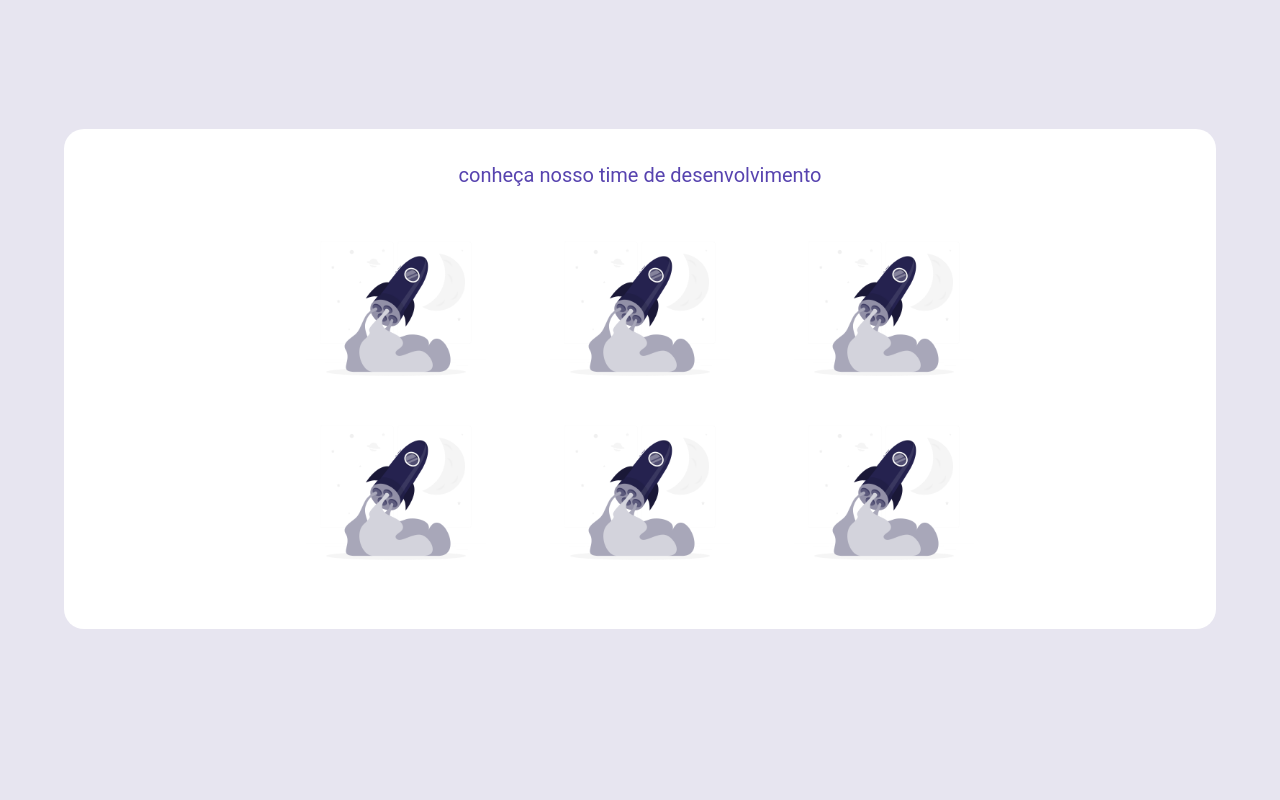
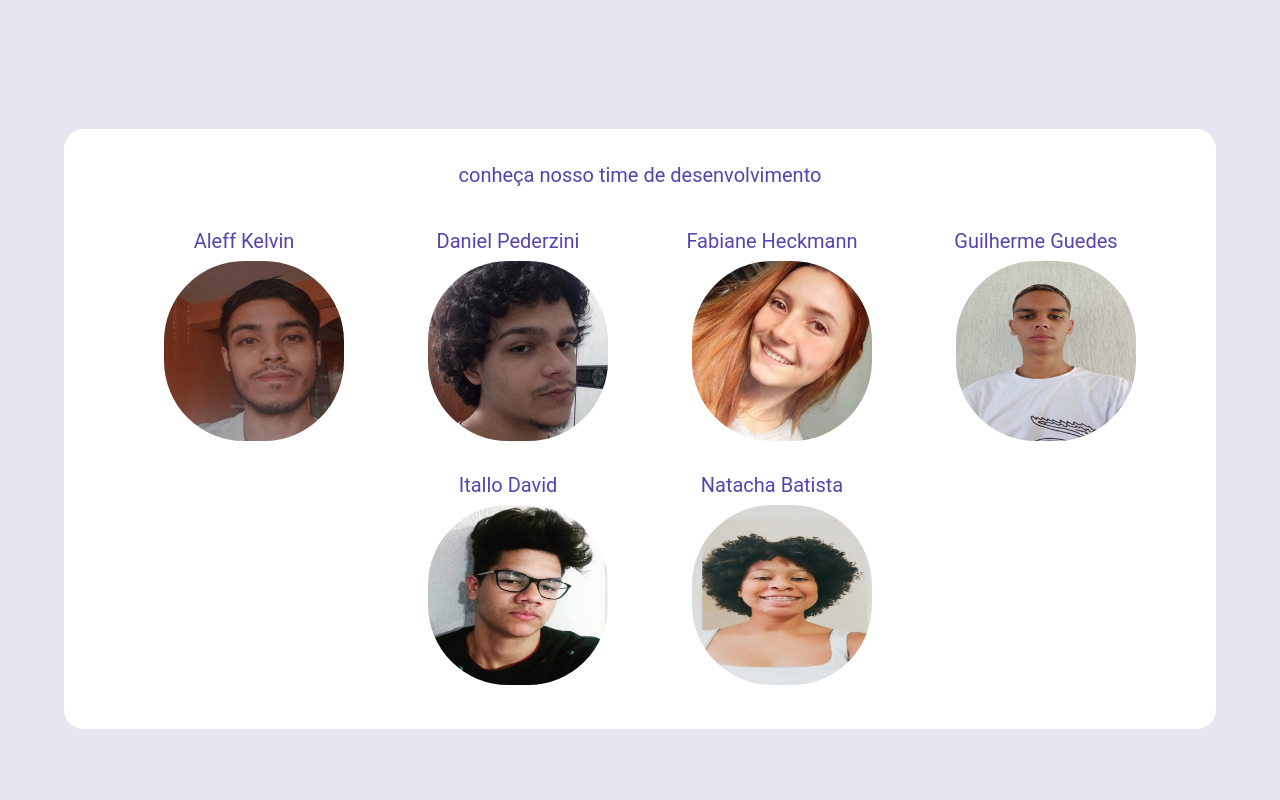
Before and after one commit to ItalloGomes/LynxCoder, a plain HTML site: page SiteInstitucional/Sobre.html in a window 1280 px wide. Shown: the part 1800-2600 px from the top of the page. Drawn offline with Linux system fonts and the light colour scheme.

Commit message:
att pagina sobre

```diff
--- a/SiteInstitucional/Sobre.html
+++ b/SiteInstitucional/Sobre.html
@@ -121,20 +121,32 @@
         <div class="team">
             <p>conheça nosso time de desenvolvimento</p>
             <div class="team-item">
-                <!-- <h3>Aleff Kelvin</h3> -->
-                <img src="assets/img/mission.png" alt="">
-                <!-- <h3>Daniel</h3> -->
-                <img src="assets/img/mission.png" alt="">
-                <!-- <h3>Fabiane</h3> -->
-                <img src="assets/img/mission.png" alt="">
-
+                <p>Aleff Kelvin</p>
+                <img src="assets/img/aleff.jpeg" alt="">
             </div>
             <div class="team-item">
-                <img src="assets/img/mission.png" alt="">
-                <img src="assets/img/mission.png" alt="">
-                <img src="assets/img/mission.png" alt="">
+                <p>Daniel Pederzini</p>
+                <img src="assets/img/daniel.jpeg" alt="">
+            </div>
+            <div class="team-item">
+                <p>Fabiane Heckmann</p>
+                <img src="assets/img/fabi.jpeg" alt="">
+            </div>
+
+            <div class="team-item">
+                <p>Guilherme Guedes</p>
+                <img src="assets/img/guilherme.jpeg" alt="">
+            </div>
+            <div class="team-item">
+                <p>Itallo David</p>
+                <img src="assets/img/itallo.jpeg" alt="">
+            </div>
+            <div class="team-item">
+                <p>Natacha Batista</p>
+                <img src="assets/img/natacha.jpeg" alt="">
             </div>
         </div>
+    </div>
 
     </div>
 
--- a/SiteInstitucional/assets/css/estiloSobre.css
+++ b/SiteInstitucional/assets/css/estiloSobre.css
@@ -102,7 +102,7 @@ body {
 }
 
 .team {
-    height: 500px;
+    height: 600px;
     color: #5743af;
     background-color: white;
     border-radius: 20px;
@@ -113,7 +113,8 @@ body {
 .team-item img {
     height: 180px;
     width: 180px;
-    margin: 0 30px 0 30px;
+    margin: 0 30px 20px 50px;
+    border-radius: 80px;
 }
 
 .team-item {
```
Also changed, not shown: SiteInstitucional/assets/img/aleff.jpeg (added), SiteInstitucional/assets/img/daniel.jpeg (added), SiteInstitucional/assets/img/fabi.jpeg (added), SiteInstitucional/assets/img/guilherme.jpeg (added), SiteInstitucional/assets/img/itallo.jpeg (added), SiteInstitucional/assets/img/natacha.jpeg (added).
